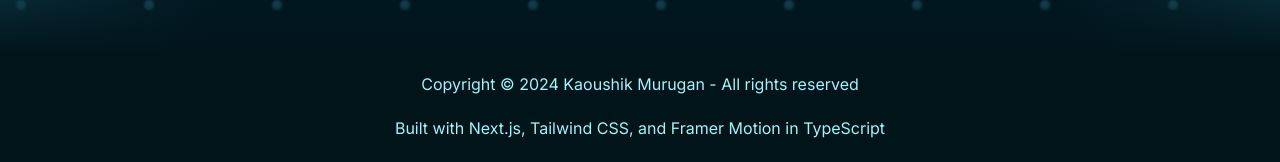
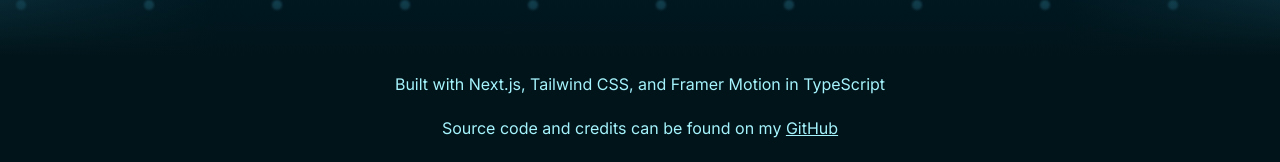
Before and after one commit to KaoushikMurugan/personal-website, a Next.js app: page / in a window 1280 px wide. Shown: the part 4898-5060 px from the top of the page. Built offline with nearby package versions, Linux system fonts and the light colour scheme.

Commit message:
Feat: commented out copyright from footer
maybe not be necessary

```diff
--- a/components/footer.tsx
+++ b/components/footer.tsx
@@ -8,7 +8,8 @@ const Footer = () => {
         <div className="flex w-screen bg-cyan-995">
             {/* Footer Content */}
             <div className="flex flex-col w-full max-w-7xl p-4 mx-auto text-cyan-950 dark:text-cyan-200 text-center gap-5">
-                <p>Copyright &copy; {new Date().getFullYear()} Kaoushik Murugan - All rights reserved</p>
+                {/* not sure if copyright is necessary, so commenting it out until it's needed */}
+                {/* <p>Copyright &copy; {new Date().getFullYear()} Kaoushik Murugan - All rights reserved</p> */}
 
                 <p>Built with Next.js, Tailwind CSS, and Framer Motion in TypeScript</p>
 
```
